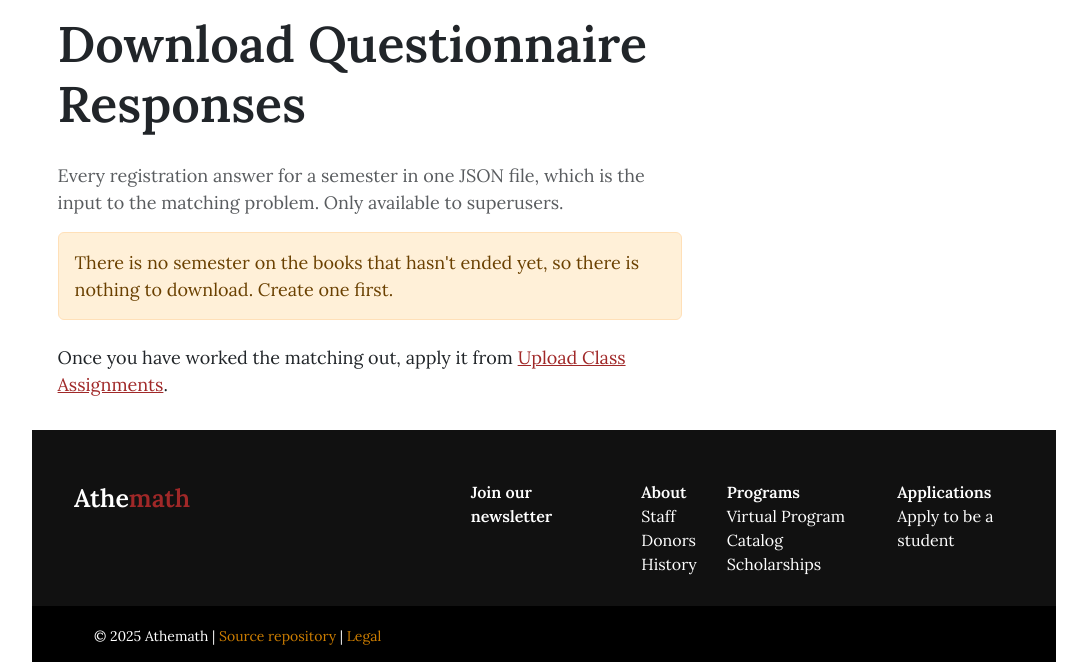
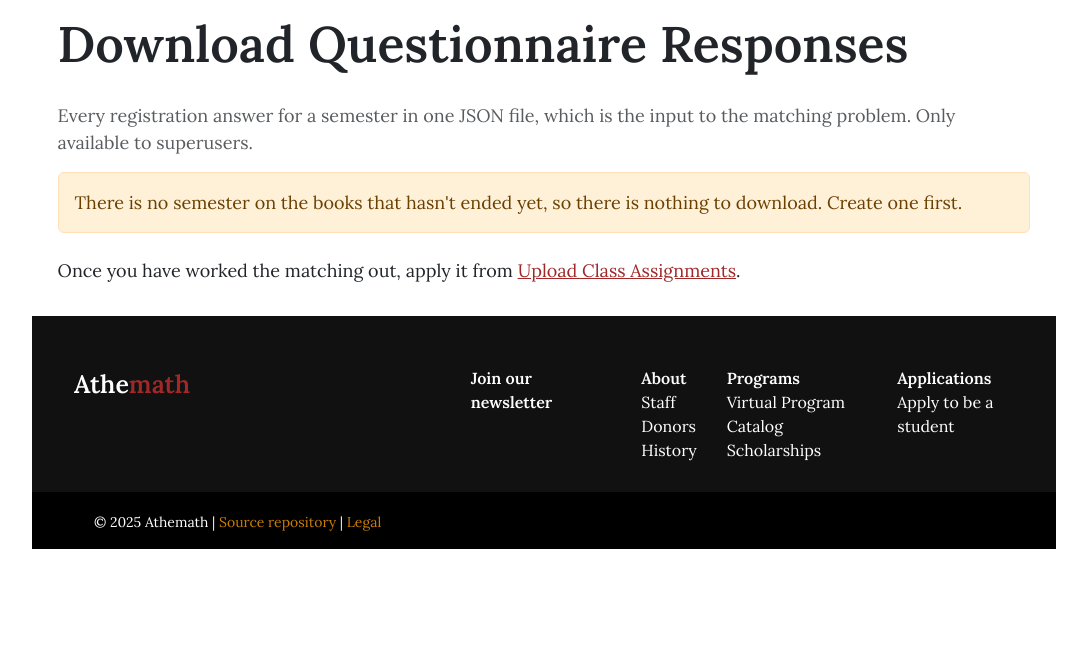
Before and after one commit to vEnhance/athe-web, a Django app: template reg/templates/reg/download_responses.html in a window 1280 px wide. Shown: the part 56-718 px from the top of the page, without its empty margins (96-1183 px from the left). Run offline with Django 4.2, Linux system fonts and the light colour scheme; the template is opened without the code that fills it, so the values that code supplies are empty; parts of the project's set-up code (start-up, migrations or seed data) failed here and were passed over; some libraries are stand-ins or nearby versions.

Commit message:
fix(reg): unnecessary row/col-lg-8

```diff
--- a/reg/templates/reg/download_responses.html
+++ b/reg/templates/reg/download_responses.html
@@ -4,8 +4,6 @@
 {% endblock title %}
 {% block content %}
     <div id="content">
-        <div class="row">
-            <div class="col-lg-8">
         <h1>Download Questionnaire Responses</h1>
         <p class="text-muted">
             Every registration answer for a semester in one JSON file, which is
@@ -35,6 +33,4 @@
             <a href="{% url 'reg:upload-assignments' %}">Upload Class Assignments</a>.
         </p>
     </div>
-        </div>
-    </div>
 {% endblock content %}
```
Lines whose indentation alone changed are shown as unchanged.
